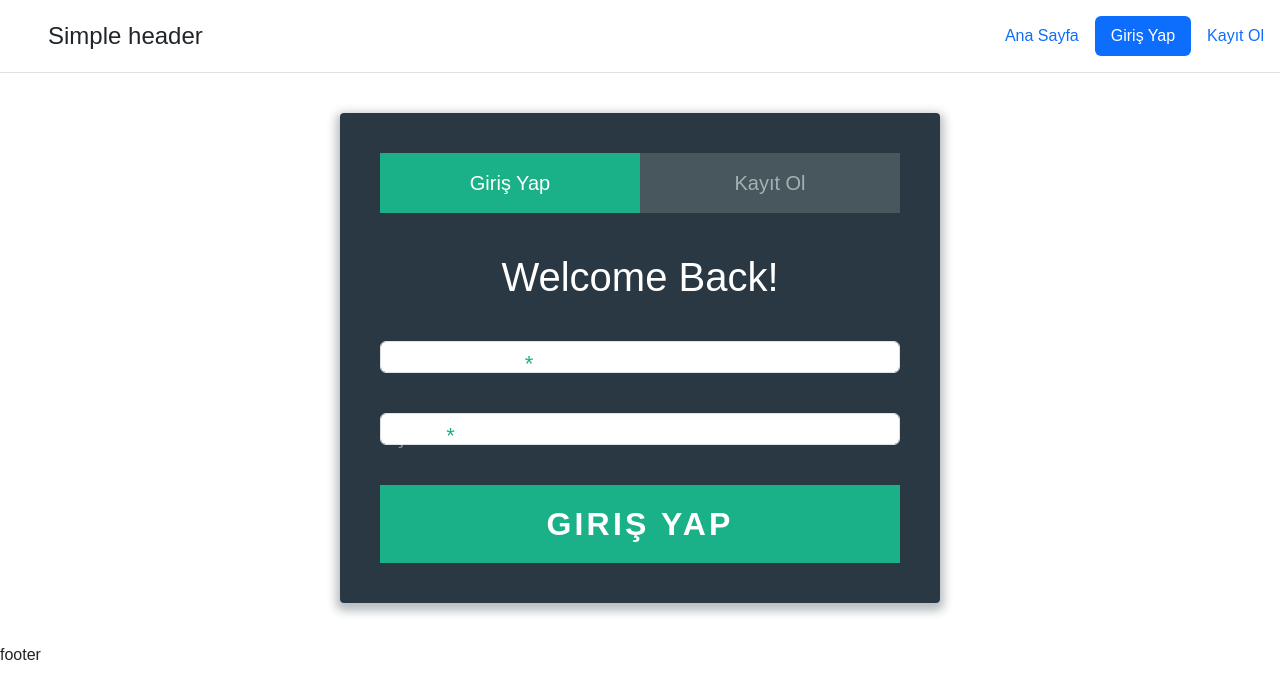
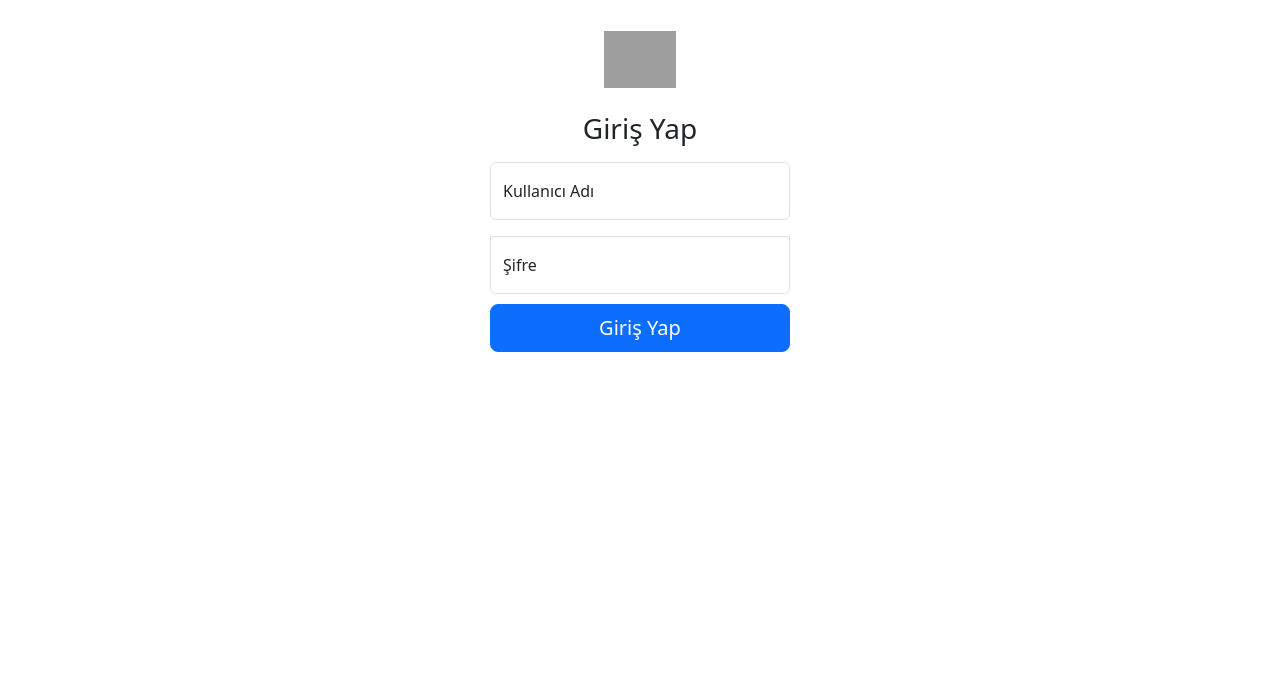
Before and after one commit to sametatabasch/akran_degerlendirme, a Flask app: page /login in a window 1280 px wide. Shown: the top 699 px of the page. Run offline with Flask 3, Linux system fonts and the light colour scheme; some libraries are stand-ins or nearby versions; grey boxes are pictures that could not be loaded.

Commit message:
login sayfası tasarlandı

```diff
--- /dev/null
+++ b/static/css/login.css
@@ -0,0 +1,26 @@
+.form-signin {
+  width: 100%;
+  max-width: 330px;
+  padding: 15px;
+  margin: auto;
+}
+
+.form-signin .checkbox {
+  font-weight: 400;
+}
+
+.form-signin .form-floating:focus-within {
+  z-index: 2;
+}
+
+.form-signin input[type="email"] {
+  margin-bottom: -1px;
+  border-bottom-right-radius: 0;
+  border-bottom-left-radius: 0;
+}
+
+.form-signin input[type="password"] {
+  margin-bottom: 10px;
+  border-top-left-radius: 0;
+  border-top-right-radius: 0;
+}
--- a/static/css/login_register.css
+++ /dev/null
@@ -1,166 +0,0 @@
-html {
-  overflow-y: scroll;
-}
-
-body {
-  font-family: 'Titillium Web', sans-serif;
-}
-
-a {
-  text-decoration: none;
-  color: #1ab188;
-  transition: .5s ease;
-}
-a:hover {
-  color: #179b77;
-}
-
-.form {
-  background: rgba(19, 35, 47, 0.9);
-  padding: 40px;
-  max-width: 600px;
-  margin: 40px auto;
-  border-radius: 4px;
-  box-shadow: 0 4px 10px 4px rgba(19, 35, 47, 0.3);
-}
-
-.tab-group {
-  list-style: none;
-  padding: 0;
-  margin: 0 0 40px 0;
-}
-.tab-group:after {
-  content: "";
-  display: table;
-  clear: both;
-}
-.tab-group li a {
-  display: block;
-  text-decoration: none;
-  padding: 15px;
-  background: rgba(160, 179, 176, 0.25);
-  color: #a0b3b0;
-  font-size: 20px;
-  float: left;
-  width: 50%;
-  text-align: center;
-  cursor: pointer;
-  transition: .5s ease;
-}
-.tab-group li a:hover {
-  background: #179b77;
-  color: #ffffff;
-}
-.tab-group .active a {
-  background: #1ab188;
-  color: #ffffff;
-}
-
-.tab-content > div:last-child {
-  display: none;
-}
-
-h1 {
-  text-align: center;
-  color: #ffffff;
-  font-weight: 300;
-  margin: 0 0 40px;
-}
-
-label {
-  position: absolute;
-  transform: translateY(6px);
-  left: 13px;
-  color: rgba(255, 255, 255, 0.5);
-  transition: all 0.25s ease;
-  -webkit-backface-visibility: hidden;
-  pointer-events: none;
-  font-size: 22px;
-}
-label .req {
-  margin: 2px;
-  color: #1ab188;
-}
-
-label.active {
-  transform: translateY(50px);
-  left: 2px;
-  font-size: 14px;
-}
-label.active .req {
-  opacity: 0;
-}
-
-label.highlight {
-  color: #ffffff;
-}
-
-input, textarea {
-  font-size: 22px;
-  display: block;
-  width: 100%;
-  height: 100%;
-  padding: 5px 10px;
-  background: none;
-  background-image: none;
-  border: 1px solid #a0b3b0;
-  color: #ffffff;
-  border-radius: 0;
-  transition: border-color .25s ease, box-shadow .25s ease;
-}
-input:focus, textarea:focus {
-  outline: 0;
-  border-color: #1ab188;
-}
-
-textarea {
-  border: 2px solid #a0b3b0;
-  resize: vertical;
-}
-
-.field-wrap {
-  position: relative;
-  margin-bottom: 40px;
-}
-
-.top-row:after {
-  content: "";
-  display: table;
-  clear: both;
-}
-.top-row > div {
-  float: left;
-  width: 48%;
-  margin-right: 4%;
-}
-.top-row > div:last-child {
-  margin: 0;
-}
-
-.button {
-  border: 0;
-  outline: none;
-  border-radius: 0;
-  padding: 15px 0;
-  font-size: 2rem;
-  font-weight: 600;
-  text-transform: uppercase;
-  letter-spacing: .1em;
-  background: #1ab188;
-  color: #ffffff;
-  transition: all 0.5s ease;
-  -webkit-appearance: none;
-}
-.button:hover, .button:focus {
-  background: #179b77;
-}
-
-.button-block {
-  display: block;
-  width: 100%;
-}
-
-.forgot {
-  margin-top: -20px;
-  text-align: right;
-}
--- a/templates/login.html
+++ b/templates/login.html
@@ -1,100 +1,74 @@
-{% extends "layout.html" %}
+<!DOCTYPE html>
+<html lang="en">
+<head>
+    <meta charset="UTF-8">
+    <meta name="viewport" content="width=device-width, initial-scale=1.0">
+    <title>Giriş Yap</title>
 
-{% block title %}Giriş Yap{% endblock %}
+    <!-- Bootsrap 5 CSS -->
+    <link rel="stylesheet"
+          href="{{ url_for('static', filename='node_modules/bootstrap/dist/css/bootstrap.min.css', _external=True) }}">
+    <link rel="stylesheet" href="{{ url_for('static', filename='css/login.css') }}">
+    <script src="{{ url_for('static', filename='node_modules/bootstrap/dist/js/bootstrap.bundle.min.js') }}"></script>
+</head>
+<body class="text-center mt-3">
 
-{% block head %}
-    <link rel="stylesheet" href="{{ url_for('static',filename='css/login_register.css') }}">
-
-    <script src="https://ajax.googleapis.com/ajax/libs/jquery/3.7.1/jquery.min.js"></script>
-{% endblock %}
-
-{% block content %}
-
-    <div class="form">
-
-        <ul class="tab-group">
-            <li class="tab active"><a href="#login">Giriş Yap</a></li>
-            <li class="tab "><a href="#signup">Kayıt Ol</a></li>
-        </ul>
-
-        <div class="tab-content">
-            <div id="login">
-                <h1>Welcome Back!</h1>
-
+{% with messages = get_flashed_messages(with_categories=true) %}
+    {% if messages %}
+        <div class="container">
+            {% for category, message in messages %}
+                <div class="alert alert-{{ category }} alert-dismissible fade show" role="alert">
+                    {{ message }}
+                    <button type="button" class="btn-close" data-bs-dismiss="alert" aria-label="Close"></button>
+                </div>
+            {% endfor %}
+        </div>
+    {% endif %}
+{% endwith %}
+<div class="container">
+    <main class="form-signin">
         <form action="{{ url_for('login') }}" method="post">
             {{ form.hidden_tag() }}
 
-                    <div class="field-wrap">
+            <img class="mb-4" src="https://getbootstrap.com/docs/5.0/assets/brand/bootstrap-logo.svg" alt="" width="72"
+                 height="57">
+            <h1 class="h3 mb-3 fw-normal">Giriş Yap</h1>
+
+            <div class="form-floating">
+
+                {{ form.username(class="form-control mb-3", id="username",placeholder="") }}
                 <label for="{{ form.username.id }}">
-                            Kullanıdı Adı <span class="req">*</span>
+                    Kullanıcı Adı
                 </label>
-                        {{ form.username(class="form-control", id="username") }}
                 {% for error in form.username.errors %}
-                            <span style="color: red;">{{ error }}</span>
+                    <div class="invalid-feedback">
+                        {{ error }}
+                    </div>
                 {% endfor %}
             </div>
 
-                    <div class="field-wrap">
+            <div class="form-floating">
+
+                {{ form.password(class="form-control", id="password",placeholder="") }}
                 <label for="{{ form.password.id }}">
-                            Şifre <span class="req">*</span>
+                    Şifre
                 </label>
-                        {{ form.password(class="form-control", id="password") }}
                 {% for error in form.password.errors %}
-                            <span style="color: red;">{{ error }}</span>
+                    <div class="invalid-feedback">
+                        {{ error }}
+                    </div>
                 {% endfor %}
             </div>
 
-                    {{ form.submit(class="button button-block") }}
-
+            {{ form.submit(class="w-100 btn btn-lg btn-primary") }}
         </form>
-
-            </div>
-            <div id="signup">
-                <h1>Sign Up for Free</h1>
-
-                <form action="/" method="post">
-
-                    <div class="top-row">
-                        <div class="field-wrap">
-                            <label>
-                                First Name<span class="req">*</span>
-                            </label>
-                            <input type="text" required autocomplete="off"/>
+    </main>
 </div>
 
-                        <div class="field-wrap">
-                            <label>
-                                Last Name<span class="req">*</span>
-                            </label>
-                            <input type="text" required autocomplete="off"/>
-                        </div>
-                    </div>
+<!-- Ek script dosyaları veya CDN bağlantıları burada eklenebilir -->
 
-                    <div class="field-wrap">
-                        <label>
-                            Email Address<span class="req">*</span>
-                        </label>
-                        <input type="email" required autocomplete="off"/>
-                    </div>
 
-                    <div class="field-wrap">
-                        <label>
-                            Set A Password<span class="req">*</span>
-                        </label>
-                        <input type="password" required autocomplete="off"/>
-                    </div>
+<script src="{{ url_for('static', filename='js/main.js') }}"></script>
 
-                    <button type="submit" class="button button-block"/>
-                    Get Started</button>
-
-                </form>
-
-            </div>
-
-        </div><!-- tab-content -->
-
-    </div> <!-- /form -->
-    {% block js %}
-        <script src="{{ url_for('static',filename='js/login_register.js') }}" type="text/javascript"></script>
-    {% endblock %}
-{% endblock %}
+</body>
+</html>
```
Lines whose indentation alone changed are shown as unchanged.
